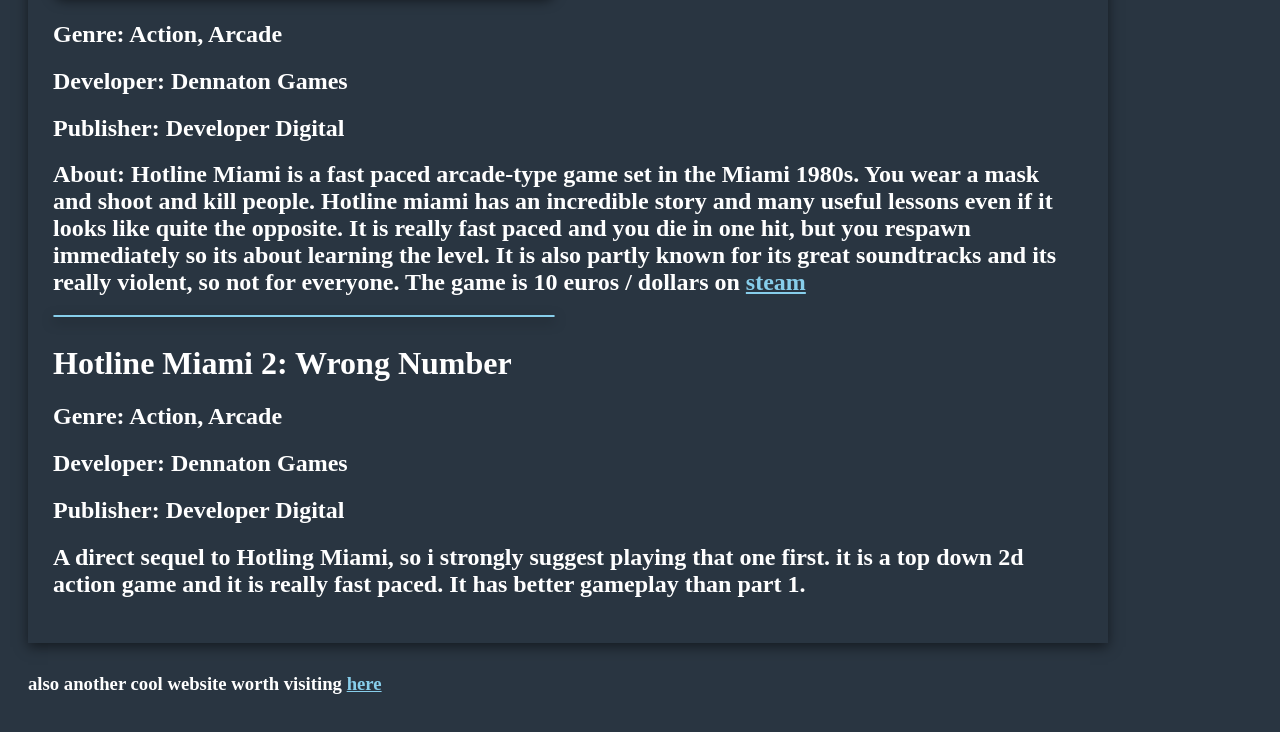
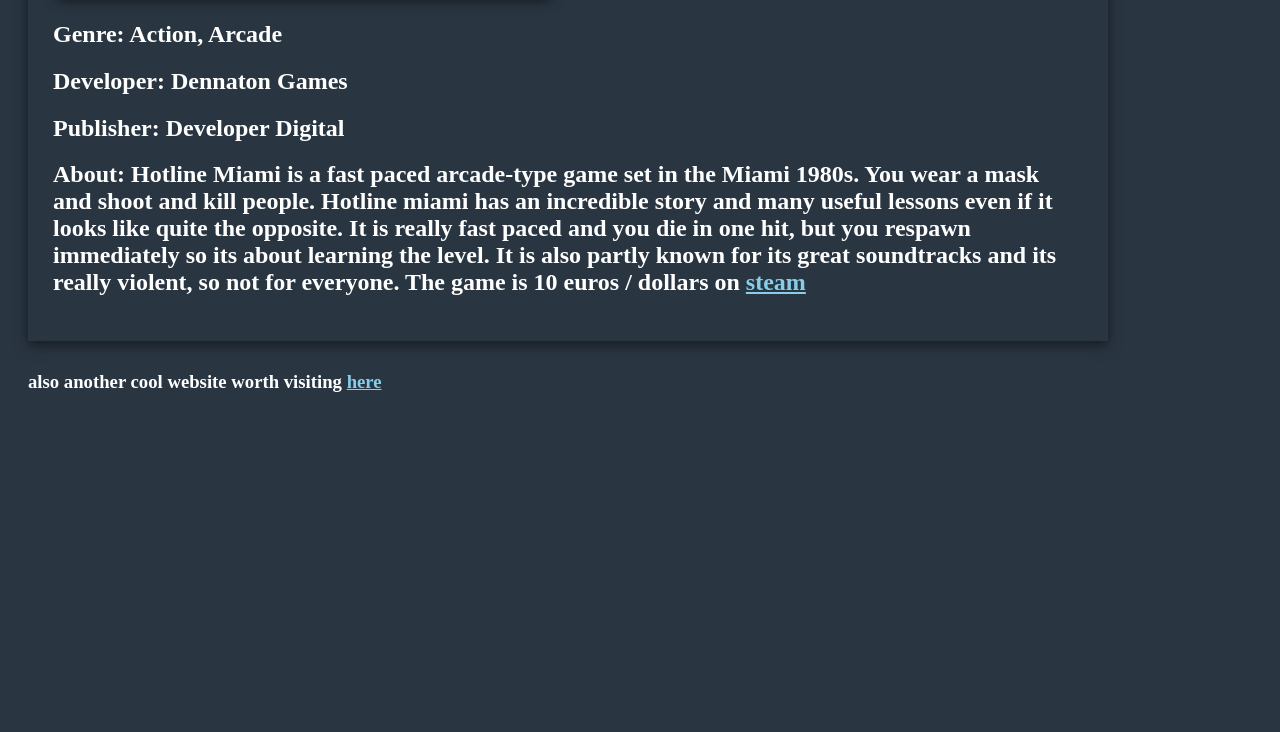
Before and after one commit to webbuilder12345/Game-recommendations, a plain HTML site: page index.html in a window 1280 px wide. Shown: the part 5044-5776 px from the top of the page. After the commit the page ends 5484 px from the top, so only its background shows below. Drawn offline with Linux system fonts and the light colour scheme.

Commit message:
Update index.html

```diff
--- a/index.html
+++ b/index.html
@@ -82,14 +82,6 @@
         people. Hotline miami has an incredible story and many useful lessons even if it looks like quite the opposite.
         It is really fast paced and you die in one hit, but you respawn immediately so its about learning the level.
         It is also partly known for its great soundtracks and its really violent, so not for everyone. The game is  10 euros / dollars on <a href="https://store.steampowered.com/app/219150/Hotline_Miami/"target="_blank">steam</a>
-    <img source="Hm2.jpg" width='500'>
-    <h1>Hotline Miami 2: Wrong Number</h1>
-    <h2>Genre: Action, Arcade </h2>
-    <h2>Developer: Dennaton Games </h2>
-    <h2>Publisher: Developer Digital </h2>
-    <h2>A direct sequel to Hotling Miami, so i strongly suggest playing that one first.
-        it is a top down 2d action game and it is really fast paced. It has better
-        gameplay than part 1. </h2>
         </div>
     <h3>also another cool website worth visiting <a href="https://kakatik.github.io/List-of-Websites/index.html"target="_blank">here</h3>
     <style>
```
